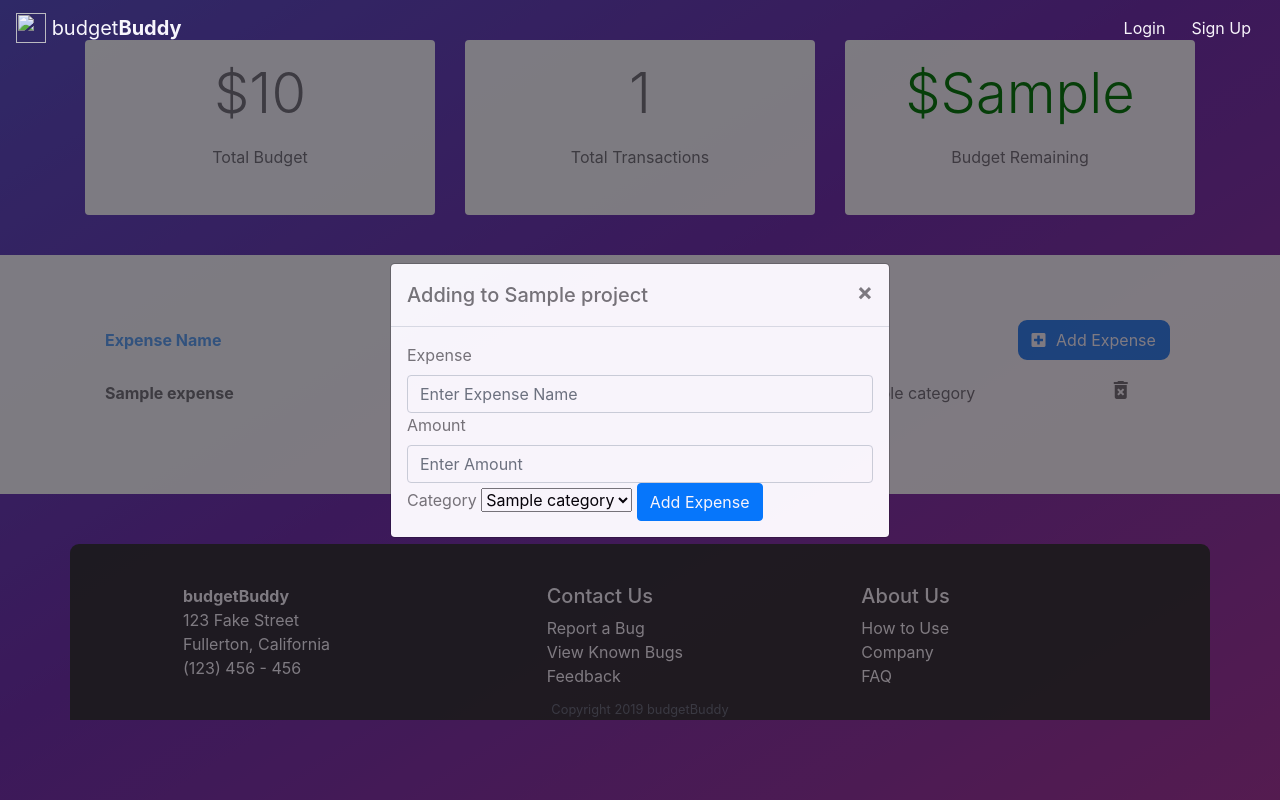
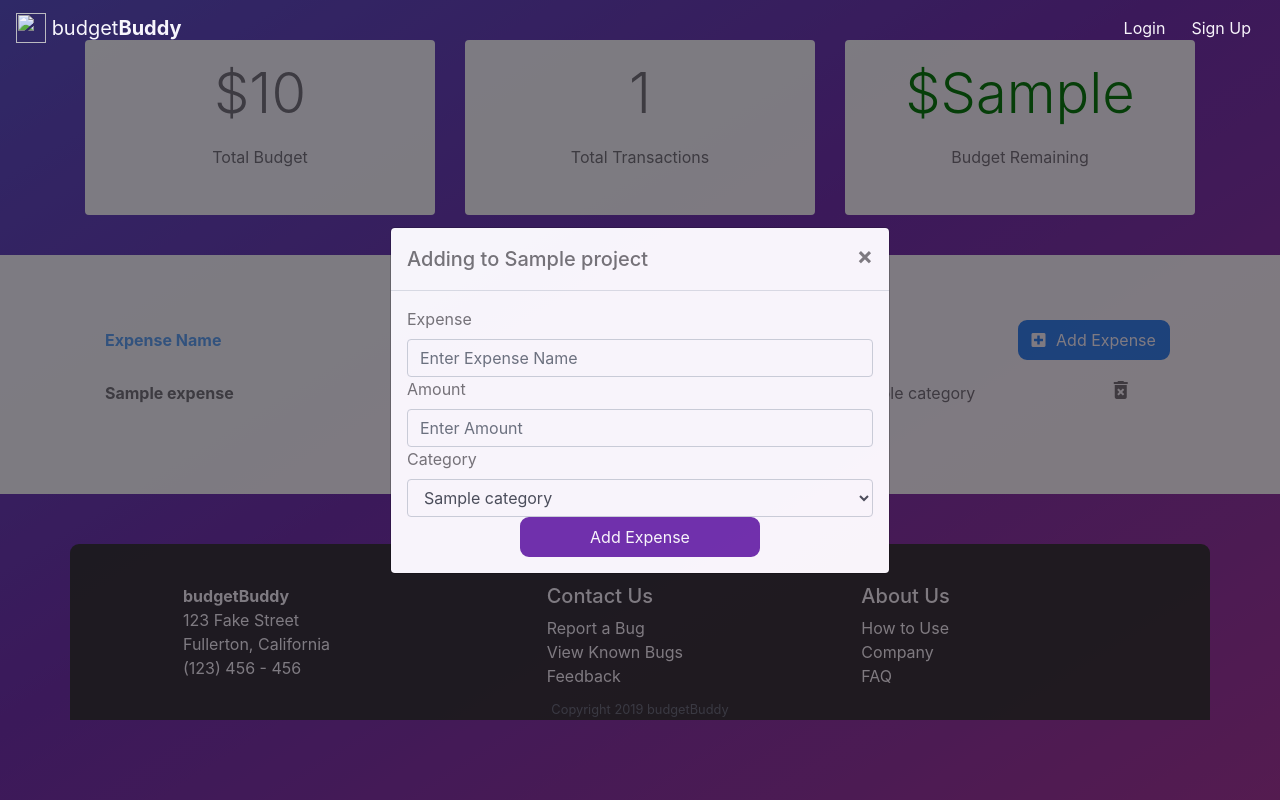
Before and after one commit to n-badillo/SoftwareTestingProject, a Django app: template budgetproject/budgetproject/budget/templates/budget/project-detail.html in a window 1280 px wide, after a click on "Add Expense". Run offline with Django 3.2, Linux system fonts and the light colour scheme; the template is opened without the code that fills it: most values are stand-ins (such as "Sample title", 1, 10 or a date in 2020); some libraries are stand-ins or nearby versions.

Commit message:
Update project-detail.html
final formatting

```diff
--- a/budgetproject/budgetproject/budget/templates/budget/project-detail.html
+++ b/budgetproject/budgetproject/budget/templates/budget/project-detail.html
@@ -151,14 +151,13 @@
                         <input name="amount" class="form-control" id="amount" placeholder="Enter Amount">
 
                         <label for="category">Category</label>
-                        <select name="category">
+                        <select name="category" class="form-control">
                             {% for category in category_list %}
                             <option>{{ category.name }}</option>
                             {% endfor %}
                         </select>
-
-                        <button type="submit" class="btn btn-primary">Add Expense</button>
-
+                        <center>                        <button type="submit" class="btn btn-p btn-lg-30 margin-vert-1-v">Add Expense</button>
+                        </center>
                     </form>
                 </div>
             </div>
```
